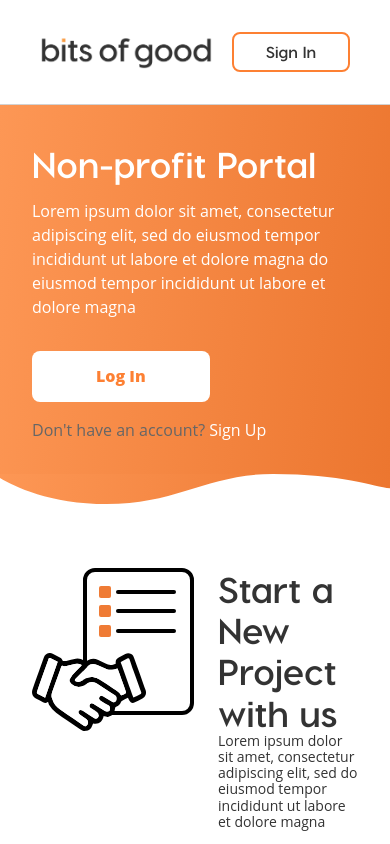
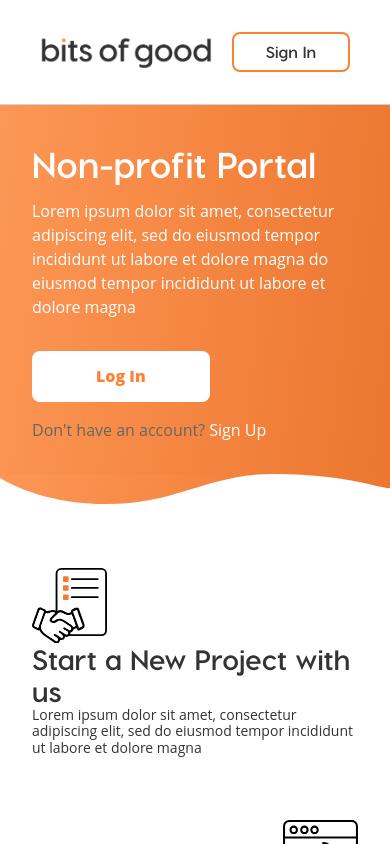
Before and after one commit to GTBitsOfGood/npp, a Next.js app: page / in a window 390 px wide. Built offline with nearby package versions, Linux system fonts and the light colour scheme; no server answers.

Commit message:
Fix mobile styles

```diff
--- a/src/screens/Index/IndexPage.module.scss
+++ b/src/screens/Index/IndexPage.module.scss
@@ -164,21 +164,52 @@
       background: #ffffff;
       margin-bottom: 64px;
 
+      @include breakpoint-below-small {
+        flex-direction: column;
+      }
+
+      .startProjectIcon,
+      .reportProblemIcon {
+        @include breakpoint-below-small {
+          max-width: 75px;
+          height: auto;
+        }
+      }
+
       .startProjectIcon {
+        order: 1;
         margin-right: 24px;
+
+        @include breakpoint-below-small {
+          order: 1;
+          margin: 0;
+        }
       }
 
       .reportProblemIcon {
         margin-left: 24px;
+        order: 3;
+
+        @include breakpoint-below-small {
+          align-self: flex-end;
+          order: 1;
+          margin: 0;
+        }
       }
 
       .content {
-        flex: 1;
         display: flex;
         flex-direction: column;
+        order: 2;
 
         .textRight {
           text-align: right;
+        }
+
+        @include breakpoint-below-small {
+          h1 {
+            font-size: 28px;
+          }
         }
       }
     }
```
